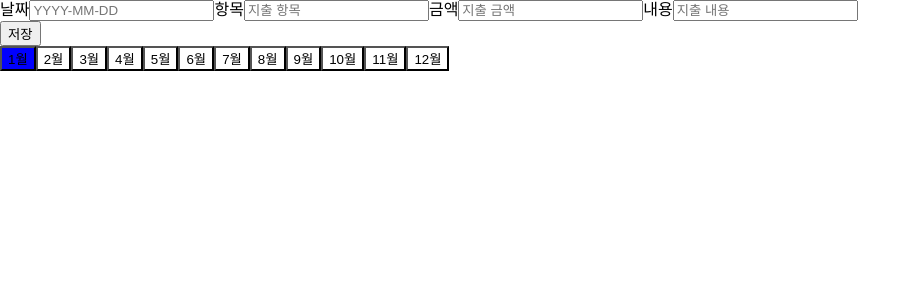
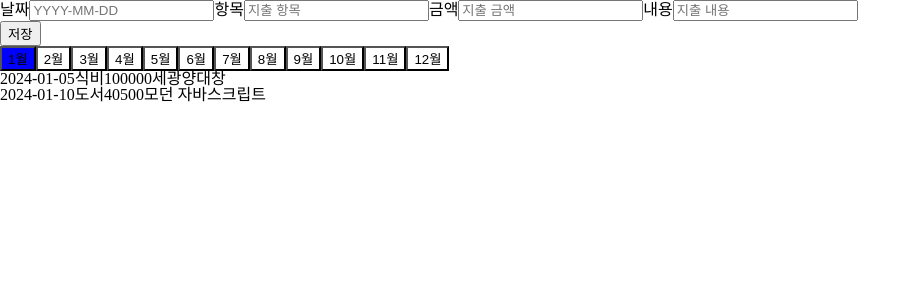
Before and after one commit to Dayeon-Cheon/pocket-money-tracker, a React (Vite) app: page / in a window 1280 px wide. Shown: the top 300 px of the page, without its empty margins (0-921 px from the left). Built offline with nearby package versions, Linux system fonts and the light colour scheme.

Commit message:
feat: display expenses

```diff
--- a/src/App.jsx
+++ b/src/App.jsx
@@ -3,11 +3,14 @@ import GlobalStyle from "./GlobalStyle";
 import { BrowserRouter, Routes, Route } from "react-router-dom";
 import Home from "./pages/Home.jsx";
 import Detail from "./pages/Detail.jsx";
+import fakeData from "./data/fakeData.js";
 
 function App() {
-  const [selectedMonth, setSelectedMonth] = useState(1);
-  // const [expenses, setExpenses] = useState(data);
-  const [expenses, setExpenses] = useState();
+  const [selectedMonth, setSelectedMonth] = useState(() => {
+    const savedMonth = localStorage.getItem("month");
+    return savedMonth ? Number(savedMonth) : 1;
+  });
+  const [expenses, setExpenses] = useState(fakeData);
 
   return (
     <>
@@ -20,6 +23,8 @@ function App() {
               <Home
                 selectedMonth={selectedMonth}
                 setSelectedMonth={setSelectedMonth}
+                expenses={expenses}
+                setExpenses={setExpenses}
               />
             }
           />
--- a/src/components/MonthSelector.jsx
+++ b/src/components/MonthSelector.jsx
@@ -1,4 +1,5 @@
 import styled from "styled-components";
+import { useEffect } from "react";
 
 const MonthButton = styled.button`
   background-color: ${(props) => (props.$isSelected ? "blue" : "white")};
@@ -6,6 +7,10 @@ const MonthButton = styled.button`
 
 const MonthSelector = ({ selectedMonth, setSelectedMonth }) => {
   const months = [1, 2, 3, 4, 5, 6, 7, 8, 9, 10, 11, 12];
+
+  useEffect(() => {
+    localStorage.setItem("month", selectedMonth);
+  }, [selectedMonth]);
 
   return (
     <section>
--- a/src/components/MonthlyExpenseOverview.jsx
+++ b/src/components/MonthlyExpenseOverview.jsx
@@ -1,5 +1,30 @@
-const MonthlyExpenseOverview = () => {
-  return <></>;
+const MonthlyExpenseOverview = ({ selectedMonth, expenses }) => {
+  return (
+    <section>
+      <div>
+        <ul>
+          {expenses
+            .filter(
+              (expense) =>
+                parseInt(expense.date.substring(5, 7), 10) === selectedMonth
+            )
+            .map((expense) => (
+              <li key={expense.id}>
+                <span>{expense.date}</span>
+                <span>{expense.item}</span>
+                <span>{expense.amount}</span>
+                <span>
+                  {/* 나중에 css로 구현? */}
+                  {expense.description.length > 50
+                    ? expense.description.slice(0, 47) + "..."
+                    : expense.description}
+                </span>
+              </li>
+            ))}
+        </ul>
+      </div>
+    </section>
+  );
 };
 
 export default MonthlyExpenseOverview;
--- /dev/null
+++ b/src/data/fakeData.js
@@ -0,0 +1,54 @@
+const fakeData = [
+  {
+    id: "25600f72-56b4-41a7-a9c2-47358580e2f8",
+    date: "2024-01-05",
+    item: "식비",
+    amount: 100000,
+    description: "세광양대창",
+  },
+  {
+    id: "25600f72-53b4-4187-a9c2-47358580e2f8",
+    date: "2024-01-10",
+    item: "도서",
+    amount: 40500,
+    description: "모던 자바스크립트",
+  },
+  {
+    id: "24310f72-56b4-41a7-a9c2-458580ef1f8",
+    date: "2024-02-02",
+    item: "식비",
+    amount: 50000,
+    description: "회식",
+  },
+  {
+    id: "25600f72-99b4-41z7-e4h6-47312365e2f8",
+    date: "2024-02-02",
+    item: "간식",
+    amount: 500,
+    description: "아이스크림",
+  },
+  {
+    id: "25143e72-16e2-22a7-a9c2-47358580e2f8",
+    date: "2024-02-02",
+    item: "여행",
+    amount: 1055000,
+    description: "일본여행",
+  },
+  {
+    id: "25600f72-97p2-14a7-a9c2-47363950e2t8",
+    date: "2024-02-02",
+    item: "미용",
+    amount: 155000,
+    description: "미용실",
+  },
+  {
+    id: "24312f70-97q2-14a7-a9c2-47132950e2t8",
+    date: "2024-02-02",
+    item: "도서",
+    amount: 75000,
+    description:
+      "자율주행차량 운전주행모드 자동 전환용 인식률 90% 이상의 다중 센서 기반 운전자 상태 인식 및 상황 인식 원천 기술 개발",
+  },
+];
+
+export default fakeData;
--- a/src/pages/Home.jsx
+++ b/src/pages/Home.jsx
@@ -2,7 +2,7 @@ import ExpenseForm from "../components/ExpenseForm";
 import MonthSelector from "../components/MonthSelector";
 import MonthlyExpenseOverview from "../components/MonthlyExpenseOverview";
 
-function Home({ selectedMonth, setSelectedMonth }) {
+function Home({ selectedMonth, setSelectedMonth, expenses, setExpenses }) {
   return (
     <>
       {/* 지출 등록 컴포넌트 */}
@@ -13,7 +13,10 @@ function Home({ selectedMonth, setSelectedMonth }) {
         setSelectedMonth={setSelectedMonth}
       />
       {/* 지출 리스팅해서 보여주는 컴포넌트 */}
-      <MonthlyExpenseOverview />
+      <MonthlyExpenseOverview
+        selectedMonth={selectedMonth}
+        expenses={expenses}
+      />
     </>
   );
 }
```
